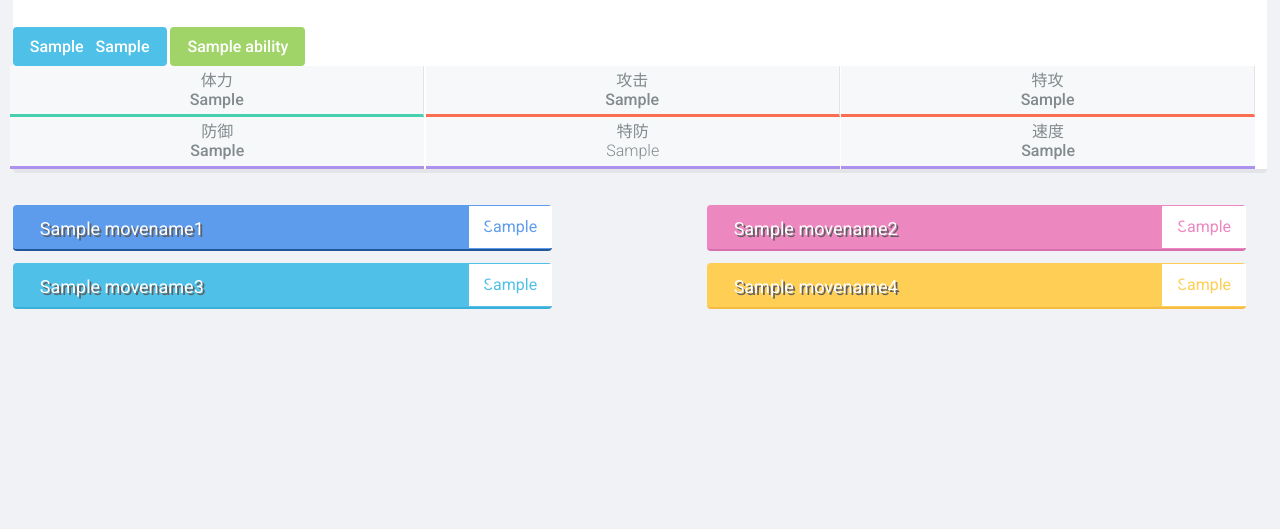
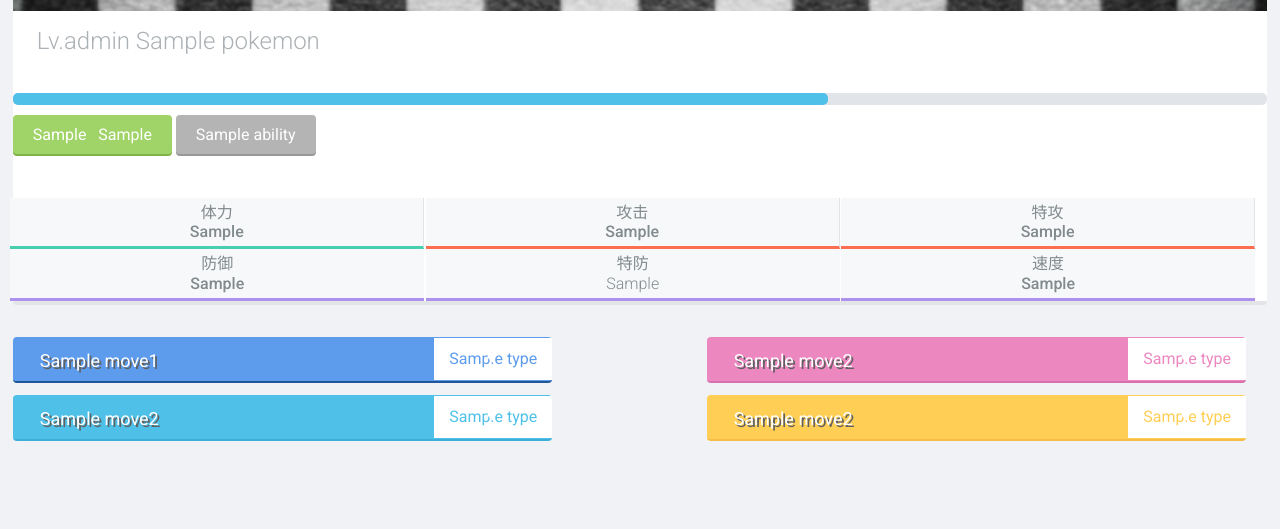
Before and after one commit to JiahuaLink/PokemonDemo, a Flask app: template templates/index.html in a window 1280 px wide. Shown: the part 271-800 px from the top of the page. Run offline with Flask 2, Linux system fonts and the light colour scheme; the template is opened without the code that fills it: most values are stand-ins (such as "Sample title", 1, 10 or a date in 2020).

Commit message:
修改逻辑

```diff
--- a/main.py
+++ b/main.py
@@ -24,56 +24,20 @@
 def index():
 
     pokemon = RanomPkmon().random_pkmon()
-
     serial_num = pokemon["serial_num"]
-    level = pokemon["level"]
-    pkmon_name = pokemon["pkmon_name"]
-    pkmon_type1 = pokemon["pkmon_type1"]
-    pkmon_type2 = pokemon["pkmon_type2"]
-    ability = pokemon["ability"]
-    hp_value = pokemon["hp_value"]
-    atk_value = pokemon["atk_value"]
-    defend_value = pokemon["defend_value"]
-    atk_sp_value = pokemon["atk_sp_value"]
-    defend_sp_value = pokemon["defend_sp_value"]
-    speed_value = pokemon["speed_value"]
-
     moves = pokemon["moves"]
-    moveinfo1 = moves["move1"]
-    moveinfo2 = moves["move2"]
-    moveinfo3 = moves["move3"]
-    moveinfo4 = moves["move4"]
-
-    movename1=moveinfo1["name"]
-    movename2=moveinfo2["name"]
-    movename3=moveinfo3["name"]
-    movename4=moveinfo4["name"]
-
-    movetype1=moveinfo1["type"]
-    movetype2=moveinfo2["type"]
-    movetype3=moveinfo3["type"]
-    movetype4=moveinfo4["type"]
-
-
-
-
-
-
-
-
-
 
     gifname = '%s.gif' % serial_num
     # moves=pokemon["moves"]
     # move1=moves["move1"]
 
-    return render_template('index.html', filename=gifname, serial_num=serial_num, pkmon_name=pkmon_name,level=level, pkmon_type1=pkmon_type1, pkmon_type2=pkmon_type2, ability=ability, hp_value=hp_value, atk_value=atk_value, defend_value=defend_value, atk_sp_value=atk_sp_value, defend_sp_value=defend_sp_value, speed_value=speed_value,movename1=movename1,movename2=movename2,movename3=movename3,movename4=movename4,movetype1=movetype1,movetype2=movetype2,movetype3=movetype3,movetype4=movetype4)
+    return render_template('index.html', filename=gifname,pokemon=pokemon,moves=moves )
 
 
 if __name__ == "__main__":
     # 随机生成一只宝可梦,进入对战空间
-
+    pokemon = RanomPkmon().random_pkmon()
     mypkmon = MyPkmon().get_my_pkmon()
     # print(pokemon)
-    # BattleRoom().battlewith(mypkmon, pokemon)
+    #BattleRoom().battlewith(mypkmon, pokemon)
     app.run(host="127.0.0.1", port=8000, debug=True)
--- a/templates/index.html
+++ b/templates/index.html
@@ -1,11 +1,12 @@
-
 <!DOCTYPE HTML>
 <html>
+
 <head>
   <title>随机野生宝可梦</title>
   <!-- Custom Theme files -->
   <meta name="viewport" content="width=device-width, initial-scale=1">
-<script type="application/x-javascript"> addEventListener("load", function() { setTimeout(hideURLbar, 0); }, false); function hideURLbar(){ window.scrollTo(0,1); } </script>
+  <script
+    type="application/x-javascript"> addEventListener("load", function() { setTimeout(hideURLbar, 0); }, false); function hideURLbar(){ window.scrollTo(0,1); } </script>
   <meta name="keywords" content="野生宝可梦" />
   <!-- jQuery (necessary for Bootstrap's JavaScript plugins) -->
   <script src="{{ url_for('static', filename='js/jquery-1.11.1.min.js')}}"></script>
@@ -22,6 +23,7 @@
 
   <!----End Calender -------->
 </head>
+
 <body>
   <div class="wrap">
     <div class="top_grid">
@@ -30,47 +32,80 @@
       <!-- Twitter Widget 1 -->
       <div class="twitter_widget_1">
         <div class="twit_1_banner">
-			<div class="twit_1_img"><a href="#"><img src="{{ url_for('static', filename=filename)}}" width="125px" height="auto" alt="该宝可梦没有图哦～～"/></a></div>
+          <div class="twit_1_img"><a href="#"><img src="{{ url_for('static', filename=filename)}}" width="auto"
+                height="150" alt="该宝可梦没有图哦～～" /></a></div>
         </div>
         <div class="latest_tweets">
-                <h3>Lv.{{level}}  {{pkmon_name}}</h3>
+          <h3>Lv.{{pokemon.level}} {{pokemon.pkmon_name}}</h3>
         </div>
+
+        <div class="skills">
+          <div style="width:65%">
+            <p> </p>
+            <div class="clear"> </div>
+          </div>
+        </div>
+
         <div class="big-buttons-col2">
           <ul>
-                        <li><input class="blue blue1" type="button" value="{{pkmon_type1}}   {{pkmon_type2}}"></li>
-                        <li><input class="blue green green1" type="button" value="{{ability}}"></li>
+            <li><input class="tag6" type="button" value="{{pokemon.pkmon_type1}}   {{pokemon.pkmon_type2}}"></li>
+            <li><input class="tag5" type="button" value="{{pokemon.ability}}"></li>
 
           </ul>
         </div>
+        <div class="latest_tweets">
+          <h3></h3>
+        </div>
 
         <ul class="twit_nav">
-			<li><a href="#" class="twit_2"><p><span>体力</span><br>{{hp_value}}</p></a></li>
-			<li><a href="#" class="twit_1"><p><span>攻击</span><br>{{atk_value}}</p></a></li>
+          <li><a href="#" class="twit_2">
+              <p><span>体力</span><br>{{pokemon.hp_value}}</p>
+            </a></li>
+          <li><a href="#" class="twit_1">
+              <p><span>攻击</span><br>{{pokemon.atk_value}}</p>
+            </a></li>
 
-            <li><a href="#" class="twit_1"><p><span>特攻</span><br>{{atk_sp_value}}</p></a></li>
-            <li><a href="#" class="twit_3"><p><span>防御</span><br>{{defend_value}}</p></a></li>
-			<li><a href="#" class="twit_3"><p><span>特防<span><br>{{defend_sp_value}}</p></a></li>
-			<li><a href="#" class="twit_3"><p><span>速度</span><br>{{speed_value}}</p></a></li>
+          <li><a href="#" class="twit_1">
+              <p><span>特攻</span><br>{{pokemon.atk_sp_value}}</p>
+            </a></li>
+          <li><a href="#" class="twit_3">
+              <p><span>防御</span><br>{{pokemon.defend_value}}</p>
+            </a></li>
+          <li><a href="#" class="twit_3">
+              <p><span>特防<span><br>{{pokemon.defend_sp_value}}</p>
+            </a></li>
+          <li><a href="#" class="twit_3">
+              <p><span>速度</span><br>{{pokemon.speed_value}}</p>
+            </a></li>
 
         </ul>
       </div>
       <ul class="social1 social_top">
-			<li><a href=""> </i><h3>{{movename1}}</h3><p>{{movetype1}}</p>
+        <li><a href=""> </i>
+            <h3>{{moves.move1.name}}</h3>
+            <p>{{moves.move1.type}}</p>
             <div class="clear"> </div>
           </a></li>
-		    <li class="last1"><a href="">  </i><h3>{{movename2}}</h3><p class="dribble">{{movetype2}}</p>
+        <li class="last1"><a href=""> </i>
+            <h3>{{moves.move2.name}}</h3>
+            <p class="dribble">{{moves.move2.type}}</p>
             <div class="clear"> </div>
           </a></li>
       </ul>
       <ul class="social1">
-                <li class="tw"><a href=""> </i><h3>{{movename3}}</h3><p class="tw2">{{movetype3}}</p>
+        <li class="tw"><a href=""> </i>
+            <h3>{{moves.move2.name}}</h3>
+            <p class="tw2">{{moves.move2.type}}</p>
             <div class="clear"> </div>
           </a></li>
-                <li class="rss"><a href="">  </i><h3>{{movename4}}</h3><p class="rss2">{{movetype4}}</p>
+        <li class="rss"><a href=""> </i>
+            <h3>{{moves.move2.name}}</h3>
+            <p class="rss2">{{moves.move2.type}}</p>
             <div class="clear"> </div>
           </a></li>
       </ul>
 
     </div>
 </body>
+
 </html>
```
Also changed, not shown: source/images/twit_1_ban.jpg. Lines whose indentation alone changed are shown as unchanged.
